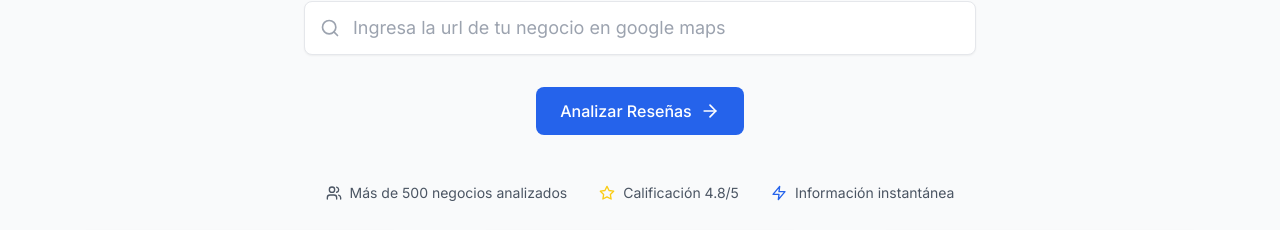
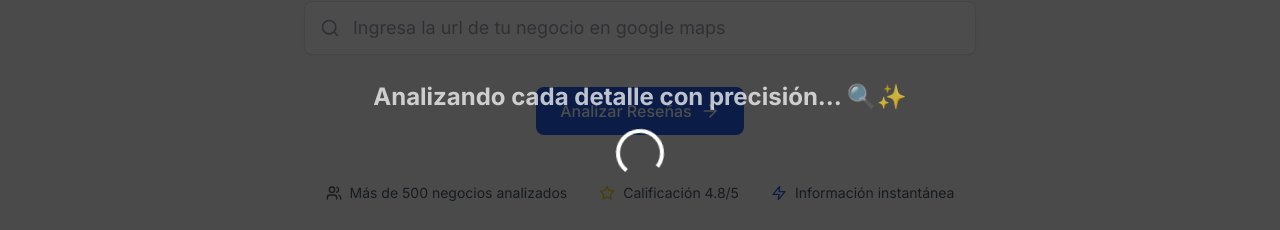
Before and after one commit to chirinosjor/review-rescue, a React (Vite) app: page / in a window 1280 px wide. Shown: the part 271-501 px from the top of the page. Built offline with nearby package versions, Linux system fonts and the light colour scheme; a web font is replaced by a local one.

Commit message:
feat: loading state

```diff
--- a/src/App.tsx
+++ b/src/App.tsx
@@ -1,14 +1,14 @@
 import { useState } from 'react';
 import FetchErrorMessage from './components/FetchErrorMessage';
-import SpinnerSection from './components/SpinnerSection';
 import ReviewsSection from './components/ReviewsSection';
 import HeroSection from './components/HeroSection';
 import { setFormattedReviews } from './lib/utils';
 import { useReviews } from './lib/hooks/useReviews';
 import { ReviewText } from './lib/types';
+import LoadingSection from './components/SpinnerSection';
 
 function App() {
-  const [isAnalyzing, setIsAnalyzing] = useState(false);
+  const [isAnalyzing, setIsAnalyzing] = useState(true);
   const [showReviews, setShowReviews] = useState(false);
   const [searchValue, setSearchValue] = useState('');
   const [reviews, setReviews] = useState<ReviewText[]>([]);
@@ -21,7 +21,7 @@ function App() {
     <div className="min-h-screen bg-background">
       <HeroSection searchValue={searchValue} setSearchValue={setSearchValue} isAnalyzing={isAnalyzing} handleAnalyze={handleAnalyze} />
       {isAnalyzing && (
-        <SpinnerSection />
+        <LoadingSection />
       )}
       {fetchError &&
         <FetchErrorMessage />
--- a/src/components/HeroSection.tsx
+++ b/src/components/HeroSection.tsx
@@ -33,7 +33,7 @@ function HeroSection({ searchValue, setSearchValue, isAnalyzing, handleAnalyze }
         <div className="mt-12 flex flex-col items-center gap-8">
           <SearchBar searchValue={searchValue} setSearchValue={setSearchValue} />
           <Button className="group" onClick={handleAnalyze} disabled={isAnalyzing}>
-            {isAnalyzing ? 'Analizando...' : 'Analizar Reseñas'}
+            Analizar Reseñas
             <ArrowRight className="ml-2 h-5 w-5 transition-transform group-hover:translate-x-1" />
           </Button>
         </div>
--- a/src/components/LoadingSpinner.tsx
+++ /dev/null
@@ -1,14 +0,0 @@
-import { motion } from 'framer-motion';
-
-export function LoadingSpinner() {
-  return (
-    <motion.div
-      initial={{ opacity: 0 }}
-      animate={{ opacity: 1 }}
-      exit={{ opacity: 0 }}
-      className="flex items-center justify-center p-8"
-    >
-      <div className="h-12 w-12 animate-spin rounded-full border-4 border-primary border-t-transparent" />
-    </motion.div>
-  );
-}
--- /dev/null
+++ b/src/components/LoadingState.tsx
@@ -0,0 +1,36 @@
+import { useEffect, useState } from "react";
+
+const loadingPhrases = [
+  "Pensando en la mejor estrategia... 🤖💡",
+  "Analizando cada detalle con precisión... 🔍✨",
+  "Desbloqueando nuevas oportunidades... 🔑✨",
+  "Afinando recomendaciones inteligentes... 📊🚀",
+  "Preparando resultados sorprendentes... 🎯🔥"
+];
+
+
+function LoadingState() {
+  const [currentPhrase, setCurrentPhrase] = useState(loadingPhrases[0]);
+
+  useEffect(() => {
+    const interval = setInterval(() => {
+      setCurrentPhrase((prev) => {
+        const currentIndex = loadingPhrases.indexOf(prev);
+        return loadingPhrases[(currentIndex + 1) % loadingPhrases.length];
+      });
+    }, 4000);
+
+    return () => clearInterval(interval);
+  }, []);
+
+  return (
+    <div className="fixed inset-0 bg-black bg-opacity-70 flex flex-col items-center justify-center z-50">
+      <div className="text-white text-2xl font-bold animate-pulse">
+        {currentPhrase}
+      </div>
+      <div className="mt-4 animate-spin w-12 h-12 border-4 border-white border-t-transparent rounded-full"></div>
+    </div>
+  );
+}
+
+export default LoadingState;
--- a/src/components/SpinnerSection.tsx
+++ b/src/components/SpinnerSection.tsx
@@ -1,7 +1,7 @@
 import { motion, AnimatePresence } from 'framer-motion';
-import { LoadingSpinner } from '../components/LoadingSpinner';
+import LoadingState from './LoadingState';
 
-function SpinnerSection() {
+function LoadingSection() {
   return (
     <AnimatePresence>
       <motion.section
@@ -10,10 +10,10 @@ function SpinnerSection() {
         exit={{ opacity: 0 }}
         className="mt-16"
       >
-        <LoadingSpinner />
+        <LoadingState />
       </motion.section>
     </AnimatePresence>
   );
 }
 
-export default SpinnerSection;
+export default LoadingSection;
```
